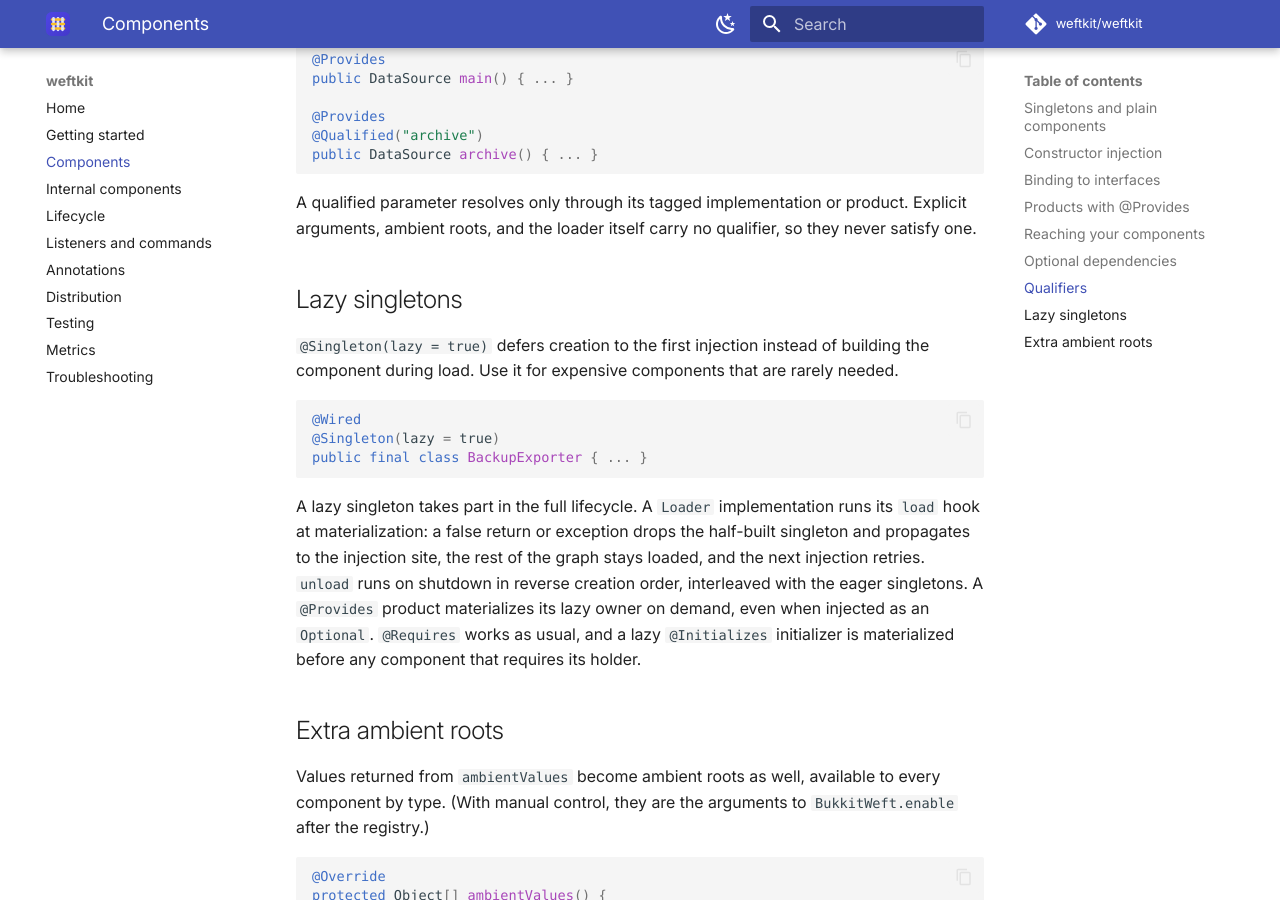
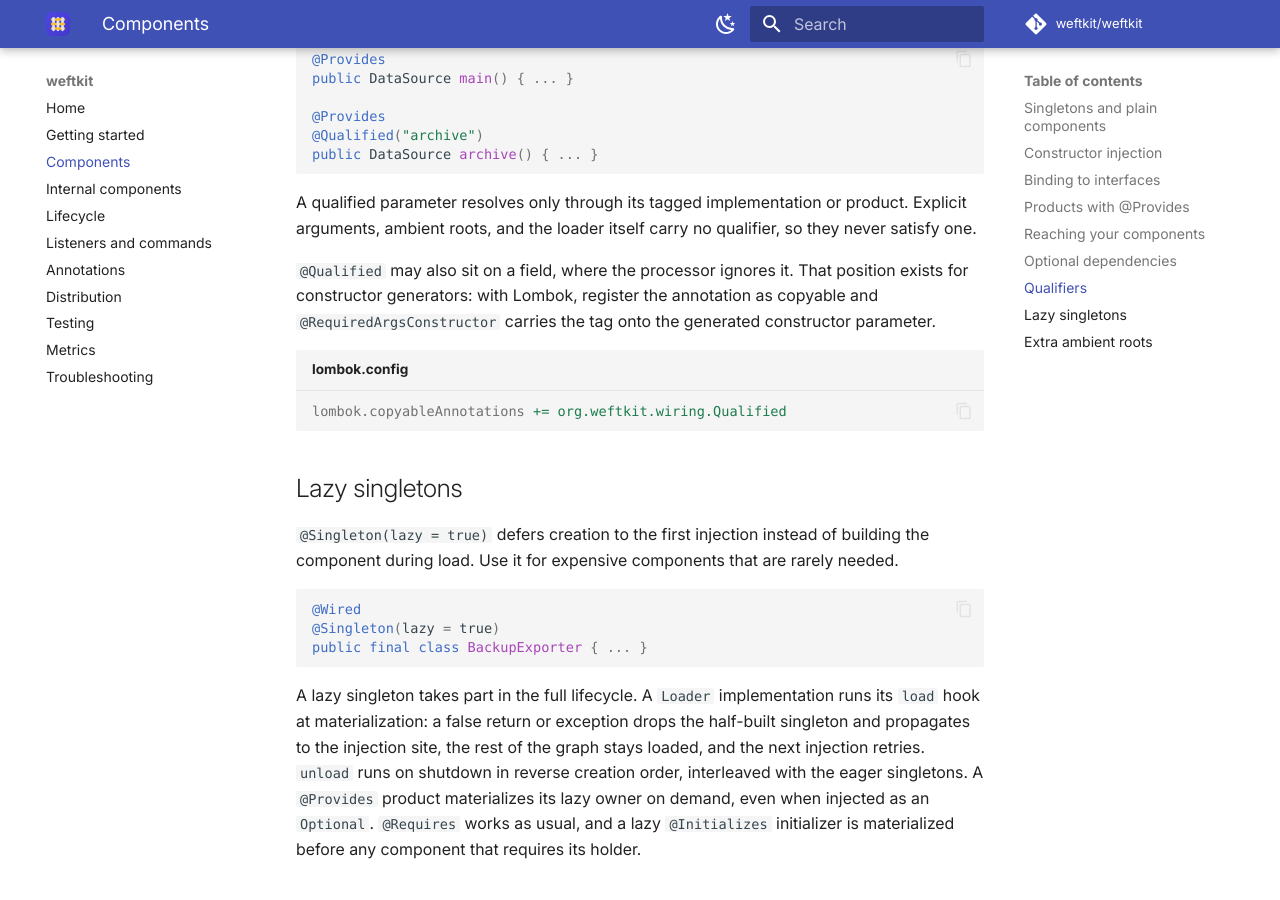
Before and after one commit to weftkit/weftkit, an MkDocs documentation site: the page built from docs/docs/components.md, in a window 1280 px wide and 900 px high, scrolled down 3498 px. Built offline with MkDocs 1.6.1 and Material for MkDocs 9.7.7, drawn with Linux system fonts in a browser that asks for light colours; comment, search, counter and statistics services are not loaded.

Commit message:
feat: allow @Qualified on fields

````diff
--- a/docs/docs/components.md
+++ b/docs/docs/components.md
@@ -173,6 +173,14 @@ public DataSource archive() { ... }
 A qualified parameter resolves only through its tagged implementation or product. Explicit
 arguments, ambient roots, and the loader itself carry no qualifier, so they never satisfy one.
 
+`@Qualified` may also sit on a field, where the processor ignores it. That position exists for
+constructor generators: with Lombok, register the annotation as copyable and
+`@RequiredArgsConstructor` carries the tag onto the generated constructor parameter.
+
+```properties title="lombok.config"
+lombok.copyableAnnotations += org.weftkit.wiring.Qualified
+```
+
 ## Lazy singletons
 
 `@Singleton(lazy = true)` defers creation to the first injection instead of building the
````
Also changed, not shown: docs/docs/annotations.md (+3 -1 lines), docs/docs/troubleshooting.md (+3 -1 lines), 2 other files.
